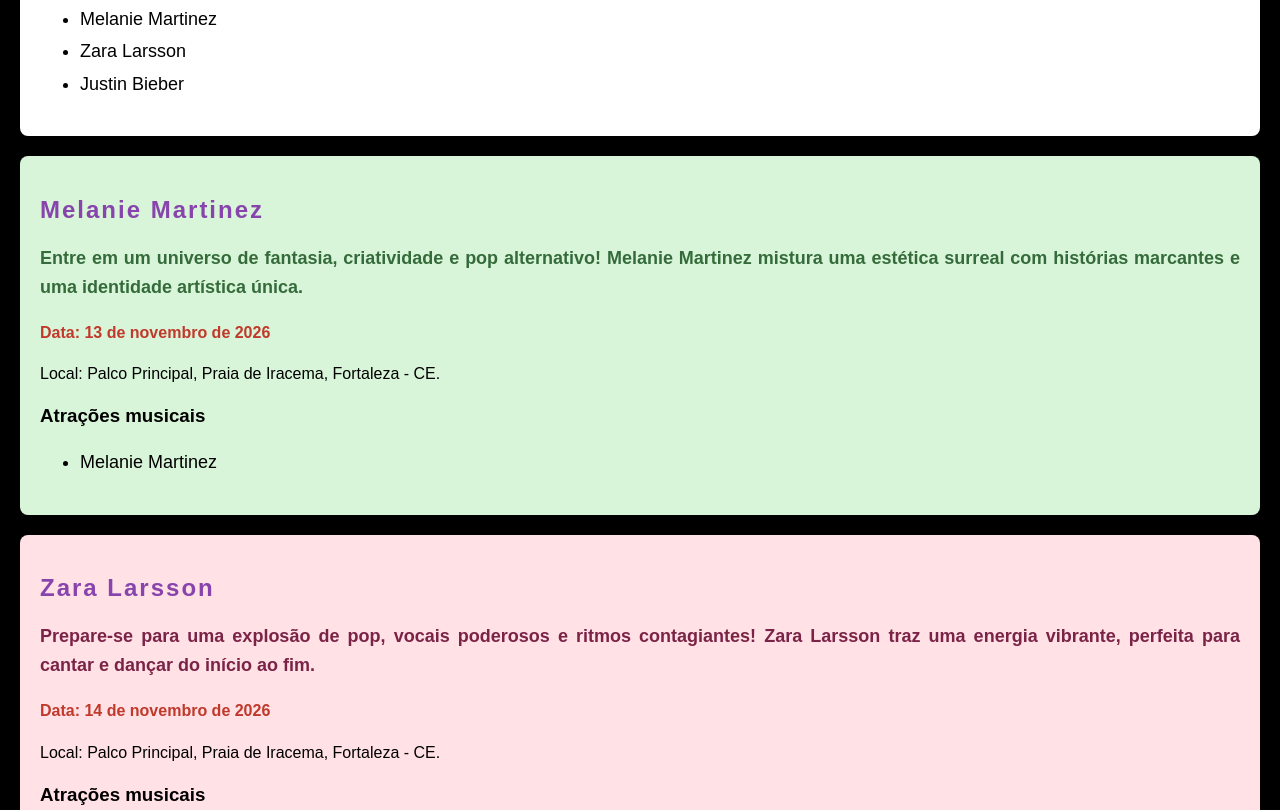
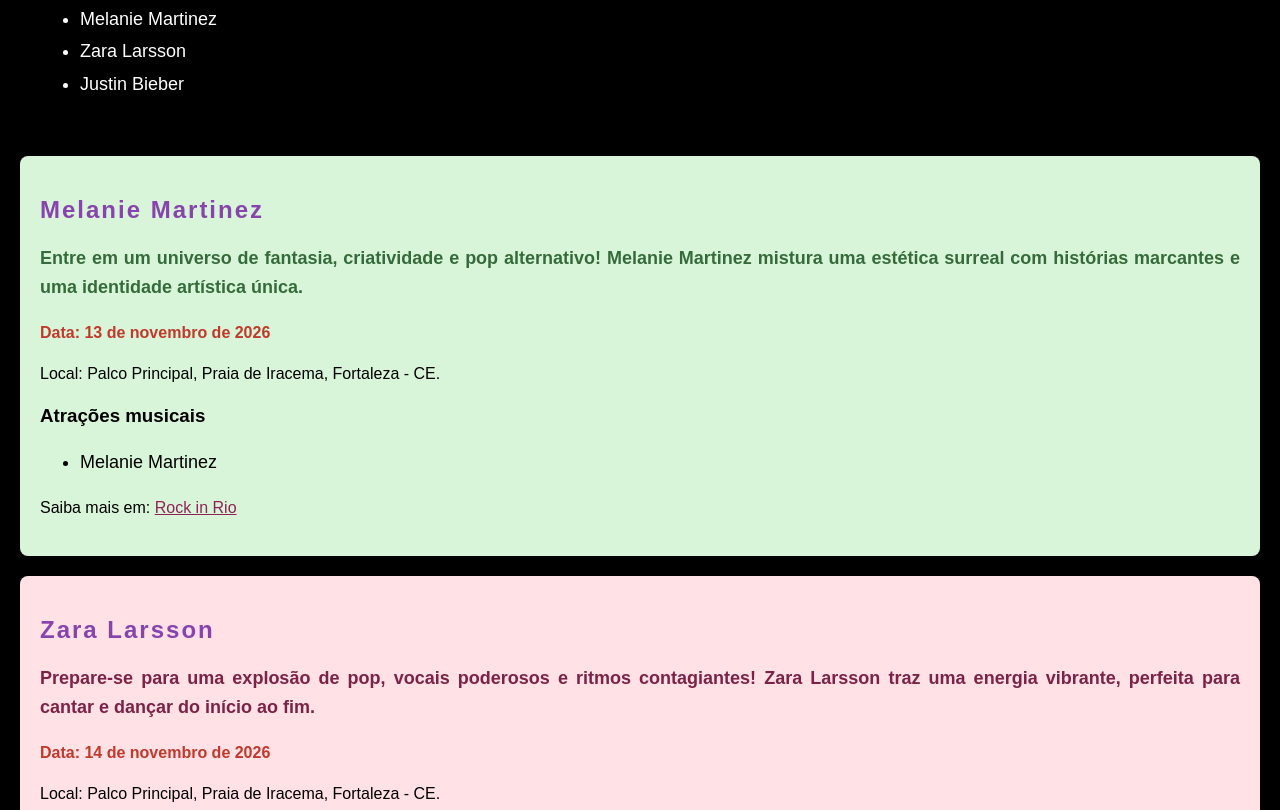
Before and after one commit to hadassamicaele/CSS-Agenda-de-Eventos, a plain HTML site: page index.html in a window 1280 px wide. Shown: the part 639-1449 px from the top of the page. Drawn offline with Linux system fonts and the light colour scheme.

Commit message:
Update index.html

```diff
--- a/index.html
+++ b/index.html
@@ -47,7 +47,8 @@
 
       /* Seções dos eventos */
       .evento {
-         background-color: white;
+         background-color: #000000;
+         color: #ffffff;
          padding: 20px;
          margin: 20px 0;
          border-radius: 8px;
@@ -89,6 +90,7 @@
       /* Destaque da Melanie Martinez - verde bebê */
       .evento-melanie {
          background-color: #d9f5d9;
+         color: #000000;
       }
 
       .evento-melanie .descricao {
@@ -100,6 +102,7 @@
       /* Destaque da Zara Larsson - rosa bebê */
       .evento-destaque {
          background-color: rgb(255, 225, 230);
+         color: #000000;
       }
 
       .evento-destaque .descricao {
@@ -111,6 +114,7 @@
       /* Destaque do Justin Bieber - azul bebê */
       .evento-justin {
          background-color: #dceeff;
+         color: #000000;
       }
 
       .evento-justin .descricao {
@@ -125,7 +129,7 @@
 
    <!-- Título principal -->
    <header>
-      <h1>Rock in Rio Fortaleza </h1>
+      <h1>Rock in Rio Fortaleza</h1>
 
       <p id="apresentacao">
          Uma cidade, mil emoções, uma só batida!
@@ -135,9 +139,9 @@
       </p>
    </header>
 
-
+   <!-- Atrações do festival -->
    <section class="evento">
-      <h2>Atrações do Festival </h2>
+      <h2>Atrações do Festival</h2>
 
       <p>
          Além dos shows, o festival oferece diferentes
@@ -176,22 +180,22 @@
          </li>
       </ul>
 
-      <h2>Atrações Musicais </h2>
+      <h2>Atrações Musicais</h2>
 
       <p>
          Confira os artistas que fazem parte da programação musical:
       </p>
 
       <ul>
-         <li>Melanie Martinez </li>
-         <li>Zara Larsson </li>
-         <li>Justin Bieber </li>
+         <li>Melanie Martinez</li>
+         <li>Zara Larsson</li>
+         <li>Justin Bieber</li>
       </ul>
    </section>
 
-
+   <!-- Primeiro evento: Melanie Martinez -->
    <section class="evento evento-melanie">
-      <h2>Melanie Martinez </h2>
+      <h2>Melanie Martinez</h2>
 
       <p class="descricao">
          Entre em um universo de fantasia, criatividade e pop alternativo!
@@ -209,11 +213,17 @@
          <li>Melanie Martinez</li>
       </ul>
 
+      <p>
+         Saiba mais em:
+         <a href="https://www.rockinrio.com/" target="_blank" rel="noopener">
+            Rock in Rio
+         </a>
+      </p>
    </section>
 
-
+   <!-- Segundo evento: Zara Larsson -->
    <section class="evento evento-destaque">
-      <h2>Zara Larsson </h2>
+      <h2>Zara Larsson</h2>
 
       <p class="descricao">
          Prepare-se para uma explosão de pop, vocais poderosos
@@ -237,9 +247,9 @@
       </p>
    </section>
 
-
+   <!-- Terceiro evento: Justin Bieber -->
    <section class="evento evento-justin">
-      <h2>Justin Bieber </h2>
+      <h2>Justin Bieber</h2>
 
       <p class="descricao">
          Uma noite para cantar seus sucessos favoritos!
@@ -262,9 +272,9 @@
       </p>
    </section>
 
-
+   <!-- Informações do festival -->
    <footer id="contato">
-      <h2>Informações do Festival </h2>
+      <h2>Informações do Festival</h2>
 
       <p>
          Quer saber mais sobre o Rock in Rio?
```
